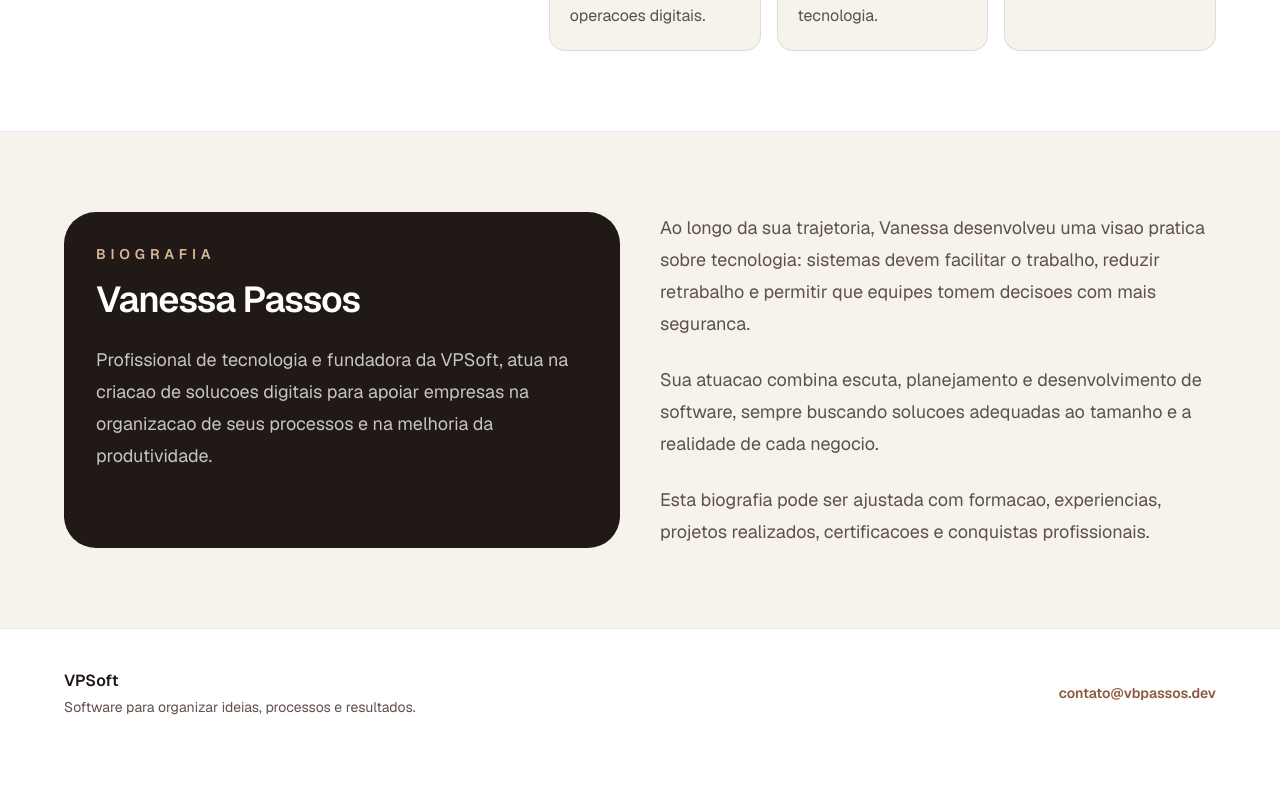
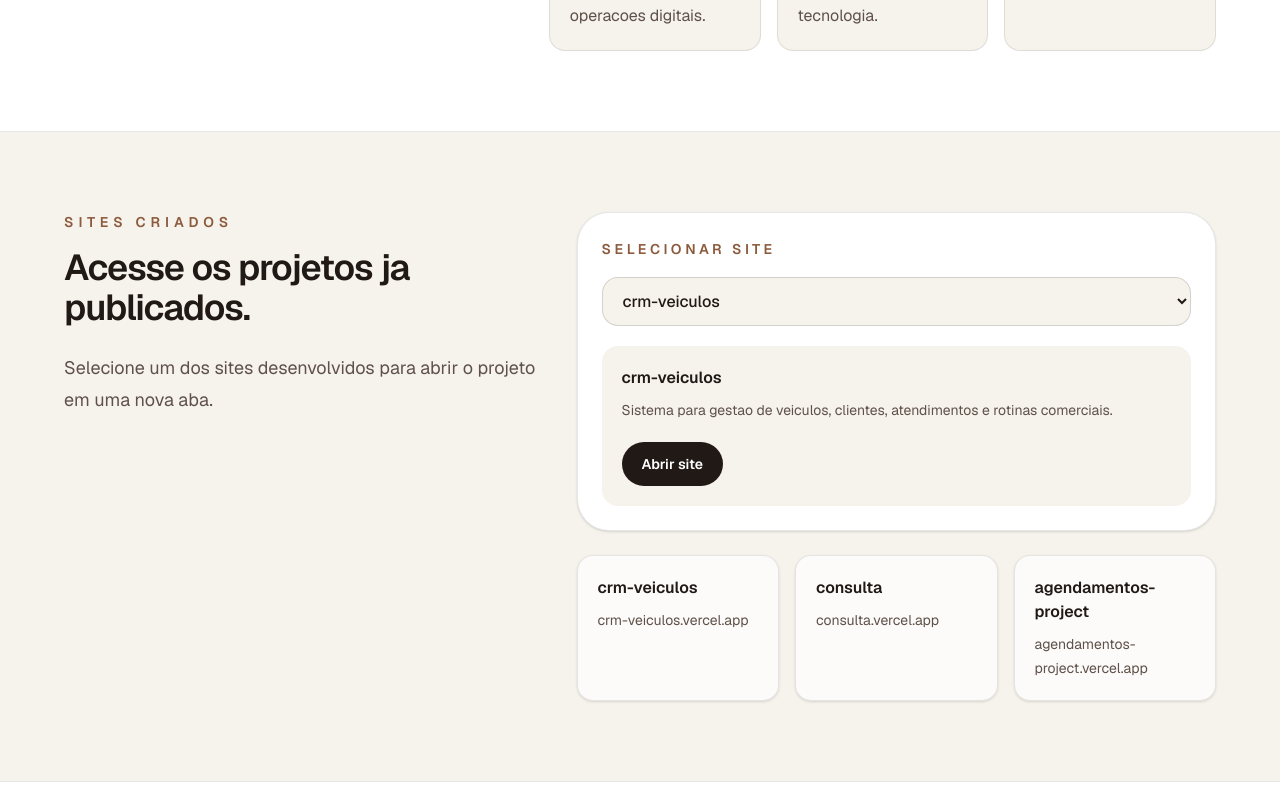
Before and after one commit to vbpassosdev/vpsoft-site, a Next.js app: page / in a window 1280 px wide. Shown: the part 1260-2060 px from the top of the page. Before the commit the page ends 2017 px from the top, so only its background shows below. Built offline with nearby package versions, Linux system fonts and the light colour scheme.

Commit message:
Add created sites selector

```diff
--- a/src/app/page.tsx
+++ b/src/app/page.tsx
@@ -1,3 +1,5 @@
+import { SitesSelector } from "./sites-selector";
+
 const highlights = [
   "Solucoes sob medida para empresas que precisam organizar processos, dados e operacoes digitais.",
   "Atendimento proximo, com foco em entender o contexto do cliente antes de propor tecnologia.",
@@ -11,6 +13,27 @@ const services = [
   "Integracoes e manutencao de software",
 ];
 
+const createdSites = [
+  {
+    description:
+      "Sistema para gestao de veiculos, clientes, atendimentos e rotinas comerciais.",
+    name: "crm-veiculos",
+    url: "https://crm-veiculos.vercel.app",
+  },
+  {
+    description:
+      "Site para consultas e acesso rapido a informacoes organizadas em uma interface simples.",
+    name: "consulta",
+    url: "https://consulta.vercel.app",
+  },
+  {
+    description:
+      "Projeto para organizacao de agendas, horarios e solicitacoes de atendimento.",
+    name: "agendamentos-project",
+    url: "https://agendamentos-project.vercel.app",
+  },
+];
+
 export default function Home() {
   return (
     <main className="min-h-screen bg-[#f6f2ec] text-[#201916]">
@@ -22,6 +45,9 @@ export default function Home() {
           <nav className="hidden items-center gap-6 text-sm font-medium text-[#5f514a] sm:flex">
             <a className="transition hover:text-[#201916]" href="#quem-somos">
               Quem somos
+            </a>
+            <a className="transition hover:text-[#201916]" href="#sites">
+              Sites
             </a>
             <a className="transition hover:text-[#201916]" href="#biografia">
               Biografia
@@ -121,7 +147,47 @@ export default function Home() {
         </div>
       </section>
 
-      <section id="biografia" className="px-6 py-20 sm:px-10 lg:px-12">
+      <section id="sites" className="px-6 py-20 sm:px-10 lg:px-12">
+        <div className="mx-auto grid max-w-6xl gap-10 lg:grid-cols-[0.85fr_1.15fr]">
+          <div>
+            <p className="text-sm font-semibold uppercase tracking-[0.35em] text-[#8c5a3c]">
+              Sites criados
+            </p>
+            <h2 className="mt-4 text-4xl font-semibold tracking-[-0.03em]">
+              Acesse os projetos ja publicados.
+            </h2>
+            <p className="mt-6 text-lg leading-8 text-[#5f514a]">
+              Selecione um dos sites desenvolvidos para abrir o projeto em uma
+              nova aba.
+            </p>
+          </div>
+
+          <div className="grid gap-6">
+            <SitesSelector sites={createdSites} />
+            <div className="grid gap-4 md:grid-cols-3">
+              {createdSites.map((site) => (
+                <a
+                  className="rounded-2xl border border-[#201916]/10 bg-white/70 p-5 shadow-sm transition hover:-translate-y-1 hover:border-[#8c5a3c]/40"
+                  href={site.url}
+                  key={site.url}
+                  rel="noopener noreferrer"
+                  target="_blank"
+                >
+                  <p className="font-semibold">{site.name}</p>
+                  <p className="mt-2 text-sm leading-6 text-[#5f514a]">
+                    {site.url.replace("https://", "")}
+                  </p>
+                </a>
+              ))}
+            </div>
+          </div>
+        </div>
+      </section>
+
+      <section
+        id="biografia"
+        className="border-t border-[#201916]/10 bg-white px-6 py-20 sm:px-10 lg:px-12"
+      >
         <div className="mx-auto grid max-w-6xl gap-10 lg:grid-cols-[1fr_1fr]">
           <div className="rounded-[2rem] bg-[#201916] p-8 text-white">
             <p className="text-sm font-semibold uppercase tracking-[0.35em] text-[#d9b899]">
--- /dev/null
+++ b/src/app/sites-selector.tsx
@@ -0,0 +1,58 @@
+"use client";
+
+import { useState } from "react";
+
+type Site = {
+  description: string;
+  name: string;
+  url: string;
+};
+
+type SitesSelectorProps = {
+  sites: Site[];
+};
+
+export function SitesSelector({ sites }: SitesSelectorProps) {
+  const [selectedUrl, setSelectedUrl] = useState(sites[0]?.url ?? "");
+  const selectedSite = sites.find((site) => site.url === selectedUrl);
+
+  return (
+    <div className="rounded-[2rem] border border-[#201916]/10 bg-white p-6 shadow-sm">
+      <label
+        className="text-sm font-semibold uppercase tracking-[0.25em] text-[#8c5a3c]"
+        htmlFor="site-selector"
+      >
+        Selecionar site
+      </label>
+      <select
+        className="mt-4 w-full rounded-2xl border border-[#201916]/15 bg-[#f6f2ec] px-4 py-3 text-base font-medium text-[#201916] outline-none transition focus:border-[#8c5a3c]"
+        id="site-selector"
+        onChange={(event) => setSelectedUrl(event.target.value)}
+        value={selectedUrl}
+      >
+        {sites.map((site) => (
+          <option key={site.url} value={site.url}>
+            {site.name}
+          </option>
+        ))}
+      </select>
+
+      {selectedSite ? (
+        <div className="mt-5 rounded-2xl bg-[#f6f2ec] p-5">
+          <p className="font-semibold">{selectedSite.name}</p>
+          <p className="mt-2 text-sm leading-6 text-[#5f514a]">
+            {selectedSite.description}
+          </p>
+          <a
+            className="mt-5 inline-flex rounded-full bg-[#201916] px-5 py-3 text-sm font-semibold text-white transition hover:bg-[#3a2d27]"
+            href={selectedSite.url}
+            rel="noopener noreferrer"
+            target="_blank"
+          >
+            Abrir site
+          </a>
+        </div>
+      ) : null}
+    </div>
+  );
+}
```
